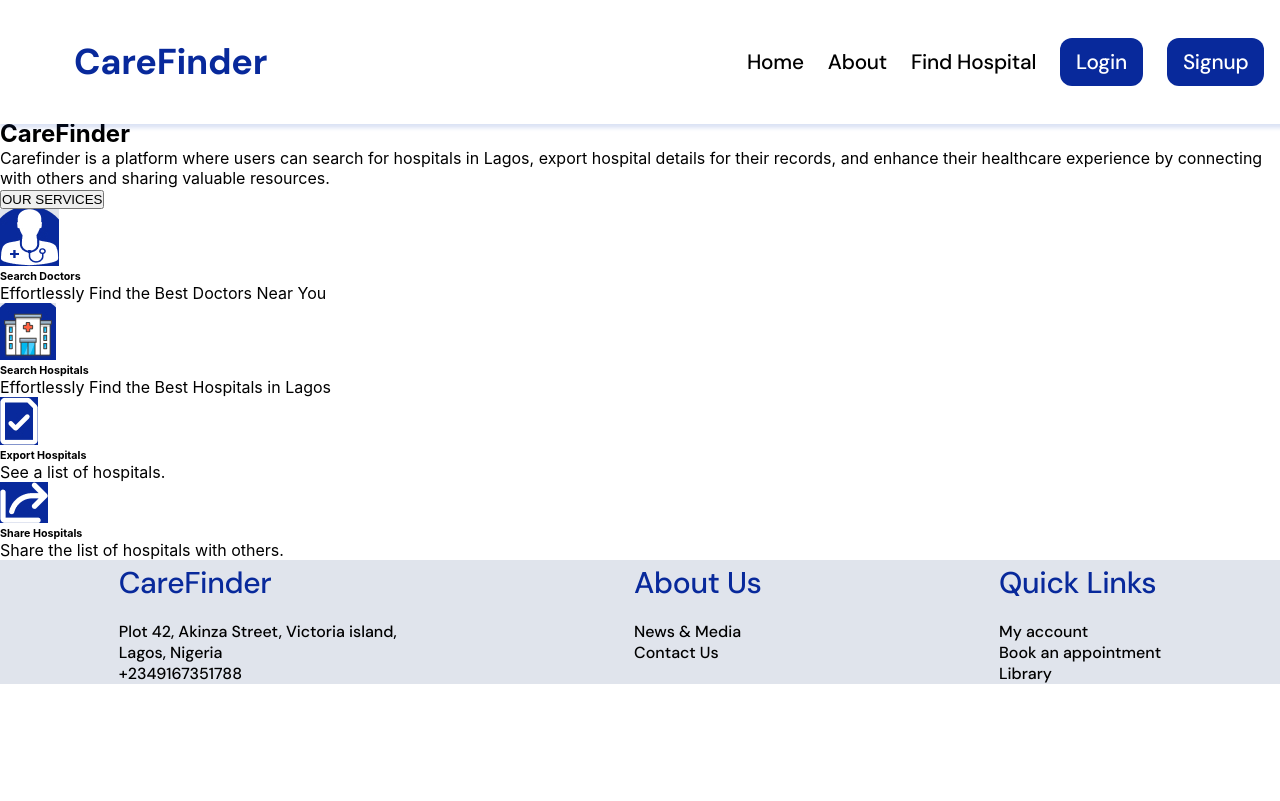
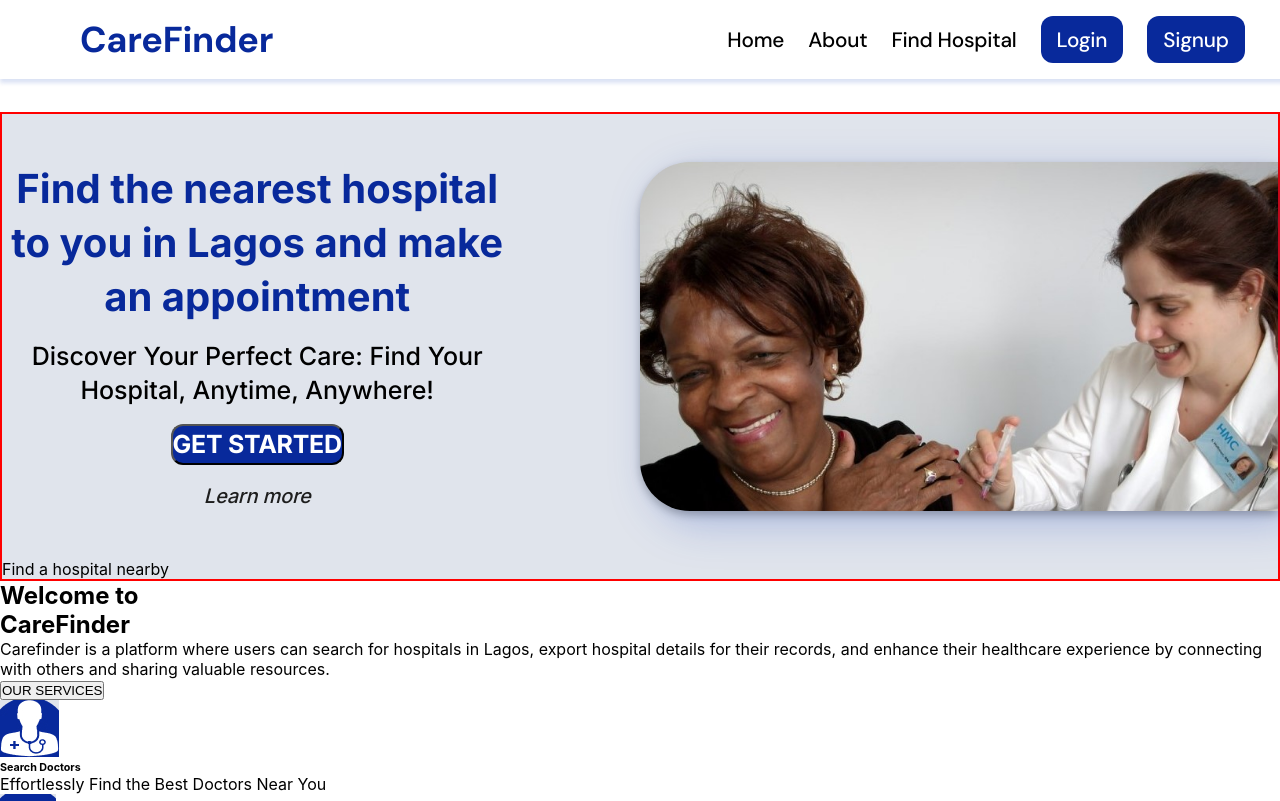
Before and after one commit to KathieU/carefinder-refactored, a React (Create React App) app: page / in a window 1280 px wide. Shown: the top 801 px of the page. Built offline with nearby package versions, Linux system fonts and the light colour scheme.

Commit message:
Fixed part of the hero section

```diff
--- a/src/components/Home/Home.tsx
+++ b/src/components/Home/Home.tsx
@@ -17,6 +17,7 @@ function Home(): JSX.Element {
         <link rel="canonical" href="/"/>
       </Helmet>
       <div className={styles.hero}>
+        <div className={styles.hero1}>
           <div className={styles.details}>
             <h2>Find the nearest hospital to you in Lagos and make an appointment</h2>
             <p>
@@ -28,11 +29,12 @@ function Home(): JSX.Element {
             <i>Learn more</i>
           </div>
           <div className={styles.image}></div>
-
         </div>
         <div className={styles.search}>
           <p>Find a hospital nearby</p>
         </div>
+      </div>
+
 
 
       <div className={styles.about}>
--- a/src/components/Home/footer.module.css
+++ b/src/components/Home/footer.module.css
@@ -3,7 +3,7 @@
 footer {
   display: flex;
   justify-content: space-around;
-  /* padding: 21px 93px; */
+  padding: 2rem 0rem;
   background: #e0e4ec;
 }
 
--- a/src/components/Home/landing.module.css
+++ b/src/components/Home/landing.module.css
@@ -0,0 +1,84 @@
+@import url("https://fonts.googleapis.com/css2?family=Inter:wght@400;500;700&display=swap");
+@import url("https://fonts.googleapis.com/css2?family=DM+Sans:wght@400;500;700&display=swap");
+
+.home {
+  position: absolute;
+  top: 14vh;
+}
+.hero {
+  display: flex;
+  flex-direction: column;
+  border: 2px solid red;
+  background: #e0e4ec;
+}
+
+.hero1 {
+  display: flex;
+  justify-content: space-between;
+  padding-top: 3rem;
+  padding-bottom: 3rem;
+}
+
+.details {
+  width: 40%;
+  display: flex;
+  flex-direction: column;
+  align-items: center;
+  gap: 1rem;
+}
+
+.details h2 {
+  font-family: "Inter";
+  font-style: normal;
+  font-weight: 700;
+  font-size: 2.5rem;
+  line-height: 135%;
+  text-align: center;
+  color: #08299b;
+}
+
+.details p {
+  font-family: "Inter";
+  font-style: normal;
+  font-weight: 500;
+  font-size: 25px;
+  line-height: 135%;
+  text-align: center;
+  color: #000000;
+}
+
+.details button {
+  background: #08299b;
+  border-radius: 12px;
+}
+
+.details button span {
+  font-family: "Inter";
+  font-style: normal;
+  font-weight: 600;
+  font-size: 25px;
+  line-height: 150%;
+  text-align: center;
+  letter-spacing: -0.011em;
+  color: #ffffff;
+}
+
+.details i {
+  font-family: "Inter";
+  font-style: italic;
+  font-weight: 500;
+  font-size: 20px;
+  line-height: 150%;
+  letter-spacing: -0.011em;
+  color: #1e1e1e;
+  display: block;
+}
+.image {
+  width: 50%;
+  right: 0;
+  background: url(./appImage.jpg) no-repeat;
+  background-size: cover;
+  filter: drop-shadow(0px 4px 4px rgba(0, 0, 0, 0.25))
+    drop-shadow(12px 12px 20px rgba(14, 61, 183, 0.25));
+  border-radius: 50px 0px 0px 50px;
+}
--- a/src/components/Home/landing.module.css.d.ts
+++ b/src/components/Home/landing.module.css.d.ts
@@ -1,6 +1,7 @@
 declare const styles: {
     home: string;
     hero: string;
+    hero1: string;
     details: string;
     image: string;
     about: string;
--- a/src/components/Navbar/navbar.module.css
+++ b/src/components/Navbar/navbar.module.css
@@ -7,9 +7,8 @@ nav {
   z-index: 2;
   justify-content: space-between;
   align-items: center;
-  height: 13vh;
   width: 100vw;
-  padding: 10px;
+  padding: 1rem;
   background: #ffffff;
   box-shadow: 0px 4px 4px rgba(14, 61, 183, 0.15);
 }
@@ -37,7 +36,7 @@ nav {
   display: flex;
   align-items: center;
   gap: 1.5rem;
-  margin-right: 2vw;
+  margin-right: 4vw;
 }
 
 .navLinks a {
```
Lines whose indentation alone changed are shown as unchanged.
